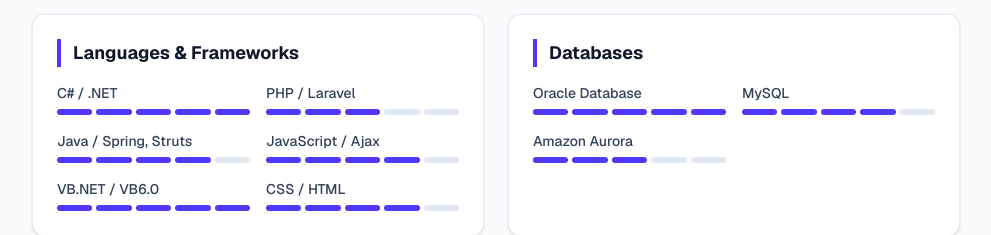
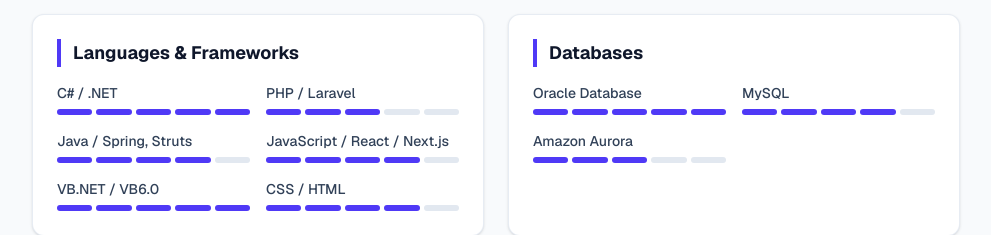
Before and after one commit to Namikey/my-portfolio, a Next.js app: page / in a window 1280 px wide. Shown: the part 2700-2935 px from the top of the page, without its empty margins (144-1135 px from the left). Built offline with nearby package versions, Linux system fonts and the light colour scheme.

Commit message:
文章修正

```diff
--- a/app/page.tsx
+++ b/app/page.tsx
@@ -1,6 +1,3 @@
-'use client';
-
-
 'use client';
 
 import { useState } from 'react'; // 👈 追加
--- a/portfolio-data.ts
+++ b/portfolio-data.ts
@@ -128,7 +128,7 @@
       { name: "C# / .NET", level: 5 },
       { name: "PHP / Laravel", level: 3 },
       { name: "Java / Spring, Struts", level: 4 },
-      { name: "JavaScript / Ajax", level: 4 },
+      { name: "JavaScript / React / Next.js", level: 4 },
       { name: "VB.NET / VB6.0", level: 5 },
       { name: "CSS / HTML", level: 4 },
     ],
```
